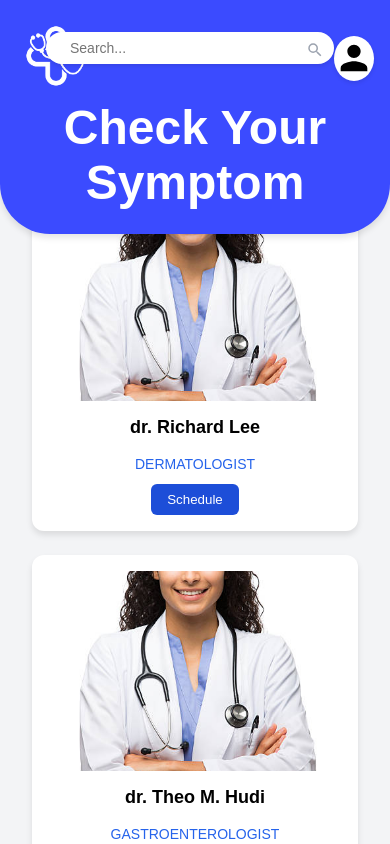
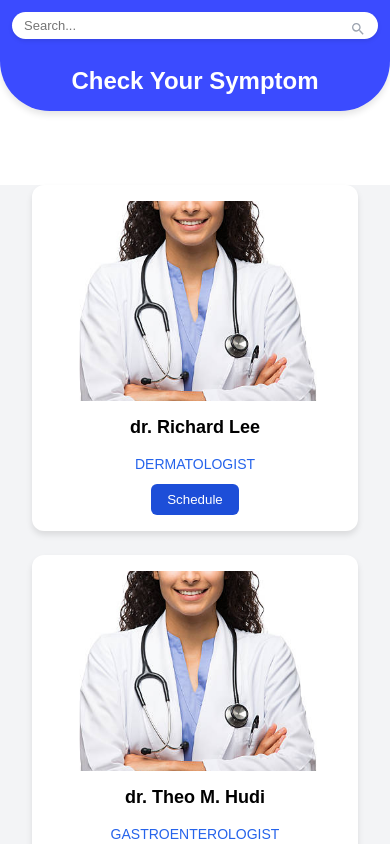
Before and after one commit to Purukan-Jeremy/FluxPatient, a React (Create React App) app in the folder client/: page /Doctors in a window 390 px wide. Shown: the top 844 px of the page. Built offline with nearby package versions, Linux system fonts and the light colour scheme.

Commit message:
make responsive page Symptom

```diff
--- a/client/src/components/Header/index.js
+++ b/client/src/components/Header/index.js
@@ -1,8 +1,20 @@
-import React from "react";
+import React, { useEffect, useState } from "react";
 import Logo from "../../assets/img/fluxLogo.png";
 import { MdSearch } from "react-icons/md";
 
 const Header = ({ searchTerm, setSearchTerm }) => {
+  const [isMobile, setIsMobile] = useState(window.innerWidth <= 480);
+  const [isTablet, setIsTablet] = useState(window.innerWidth <= 768);
+
+  useEffect(() => {
+    const handleResize = () => {
+      setIsMobile(window.innerWidth <= 480);
+      setIsTablet(window.innerWidth <= 768);
+    };
+    window.addEventListener("resize", handleResize);
+    return () => window.removeEventListener("resize", handleResize);
+  }, []);
+
   const styles = {
     header: {
       position: "fixed",
@@ -13,8 +25,8 @@ const Header = ({ searchTerm, setSearchTerm }) => {
       overflowX: "hidden",
       zIndex: "1000",
       backgroundColor: "#3b4bff",
-      padding: "16px",
-      paddingBottom: "24px",
+      padding: isMobile ? "12px" : isTablet ? "14px" : "16px",
+      paddingBottom: isMobile ? "16px" : "24px",
       borderBottomLeftRadius: "50px",
       borderBottomRightRadius: "50px",
       boxShadow: "0 4px 6px rgba(0, 0, 0, 0.1)",
@@ -25,59 +37,75 @@ const Header = ({ searchTerm, setSearchTerm }) => {
       display: "flex",
       alignItems: "center",
       justifyContent: "space-between",
+      flexDirection: isMobile ? "column" : "row",
+      gap: isMobile ? "12px" : "0px",
     },
+
     logo: {
       flexShrink: 0,
-      marginRight: "-50px",
+      marginRight: isMobile ? "0px" : "16px",
     },
+
+    searchWrapper: {
+      flexGrow: 1,
+      display: "flex",
+      justifyContent: "center",
+      width: "100%",
+    },
+
     searchContainer: {
       position: "relative",
-      flexGrow: 1,
-      maxWidth: "700px",
+      maxWidth: isMobile ? "100%" : "700px",
       width: "100%",
     },
+
     searchInput: {
       width: "100%",
-      padding: "8px 16px",
-      paddingLeft: "24px",
-      paddingRight: "0px",
+      padding: isMobile ? "6px 12px" : "8px 16px",
+      paddingRight: "40px", // space for icon inside
       borderRadius: "20px",
       border: "none",
-      fontSize: "14px",
+      fontSize: isMobile ? "13px" : "14px",
       boxShadow: "0 2px 4px rgba(0, 0, 0, 0.1)",
     },
+
     searchIcon: {
       position: "absolute",
-      right: "10px",
-      top: "20px",
+      top: "40%",
+      right: "12px",
       transform: "translateY(-50%)",
       color: "#9ca3af",
-      cursor: "pointer",
+      pointerEvents: "none",
     },
+
     searchIconSvg: {
-      width: "18px",
-      height: "18px",
+      width: isMobile ? "16px" : "20px",
+      height: isMobile ? "16px" : "20px",
     },
+
     userIcon: {
       backgroundColor: "white",
       borderRadius: "50%",
-      width: "45px",
-      height: "45px",
+      width: isMobile ? "38px" : "45px",
+      height: isMobile ? "38px" : "45px",
       display: "flex",
       alignItems: "center",
       justifyContent: "center",
       boxShadow: "0 2px 4px rgba(0, 0, 0, 0.1)",
     },
+
     userIconSvg: {
-      width: "40px",
-      height: "40px",
+      width: isMobile ? "32px" : "40px",
+      height: isMobile ? "32px" : "40px",
     },
+
     headerTitle: {
       textAlign: "center",
       color: "white",
-      fontSize: "48px",
+      fontSize: isMobile ? "24px" : isTablet ? "36px" : "48px",
       fontWeight: "bold",
       margin: 0,
+      marginTop: isMobile ? "8px" : "16px",
     },
   };
 
@@ -85,13 +113,8 @@ const Header = ({ searchTerm, setSearchTerm }) => {
     <div>
       <div style={styles.header}>
         <div style={styles.headerContent}>
-          <div style={styles.logo}>
-            <img
-              src={Logo}
-              alt="Flux Logo"
-              style={{ width: "80px", height: "80px" }}
-            />
-          </div>
+          {/* Search (centered) */}
+          <div style={styles.searchWrapper}>
             <div style={styles.searchContainer}>
               <input
                 type="text"
@@ -104,17 +127,10 @@ const Header = ({ searchTerm, setSearchTerm }) => {
                 <MdSearch style={styles.searchIconSvg} />
               </div>
             </div>
-          <div style={styles.userIcon}>
-            <svg viewBox="0 0 24 24" fill="black" style={styles.userIconSvg}>
-              <path
-                d="M12 12c2.21 0 4-1.79
-                4-4s-1.79-4-4-4-4 1.79-4 4
-                1.79 4 4 4zm0 2c-2.67 0-8
-                1.34-8 4v2h16v-2c0-2.66-5.33-4-8-4z"
-              />
-            </svg>
           </div>
         </div>
+
+        {/* Title */}
         <h1 style={styles.headerTitle}>Check Your Symptom</h1>
       </div>
     </div>
--- a/client/src/components/Symptom/SymptomChecker.css
+++ b/client/src/components/Symptom/SymptomChecker.css
@@ -39,18 +39,21 @@
   transition: transform 0.2s ease;
 }
 
+.symptom-card:hover {
+  transform: translateY(-2px);
+}
+
 .symptom-name {
   font-size: 18px;
-  font-weight: 500;
+  font-weight: bold;
   color: #000000;
   text-align: right;
   padding-right: 50px;
   position: absolute;
-  font-weight: bold;
-}
-
-.symptom-card:hover {
-  transform: translateY(-2px);
+  white-space: nowrap;
+  overflow: hidden;
+  text-overflow: ellipsis;
+  max-width: 60%;
 }
 
 .symptom-description {
@@ -59,16 +62,18 @@
   left: 0;
   width: 100%;
   height: 100%;
-  background-color: rgba(216, 216, 216, 0.78);
-  color: white;
+  background-color: #3b4bff9f;
+  color: #ffffff;
   padding: 20px;
   box-sizing: border-box;
+  font-weight: bold;
   font-size: 14px;
   line-height: 1.5;
   visibility: hidden;
   opacity: 0;
   z-index: 1;
   transition: opacity 0.3s ease-in-out;
+  overflow-y: auto;
 }
 
 .symptom-card-wrapper:hover .symptom-description {
@@ -100,9 +105,58 @@
   transform: rotate(45deg) translate(24px, 24px);
 }
 
+/* Tablet (≤ 768px) */
+@media (max-width: 768px) {
+  .symptom-grid {
+    grid-template-columns: 1fr;
+    gap: 12px;
+    padding: 12px;
+  }
+
+  .symptom-card {
+    height: 88px;
+  }
+
+  .symptom-name {
+    font-size: 16px;
+    padding-right: 32px;
+  }
+
+  .symptom-name.left {
+    padding-left: 24px;
+  }
+
+  .symptom-description {
+    font-size: 13px;
+    padding: 16px;
+  }
+}
+
+/* Mobile (≤ 480px) */
 @media (max-width: 480px) {
   .symptom-grid {
     grid-template-columns: 1fr;
+    gap: 10px;
+    padding: 10px;
+  }
+
+  .symptom-card {
+    height: 80px;
+    padding: 12px 0px 12px 12px;
+  }
+
+  .symptom-name {
+    font-size: 14px;
+    padding-right: 20px;
+  }
+
+  .symptom-name.left {
+    padding-left: 20px;
+  }
+
+  .symptom-description {
+    font-size: 12px;
+    padding: 12px;
   }
 
   .logo svg {
```
Lines whose indentation alone changed are shown as unchanged.
